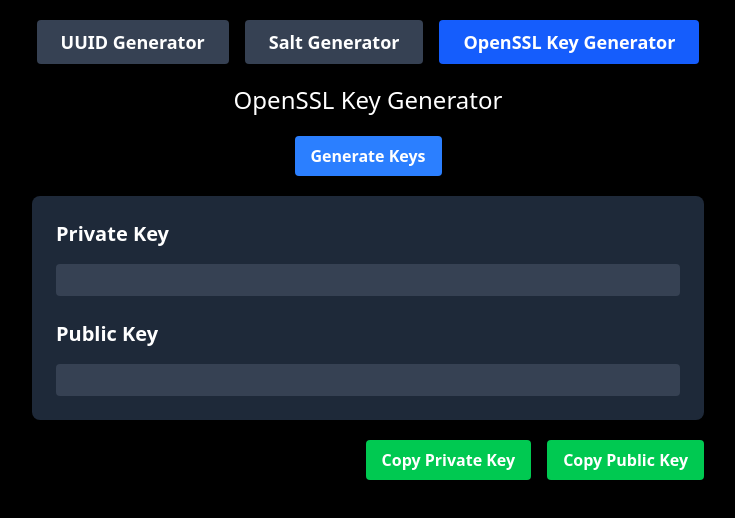
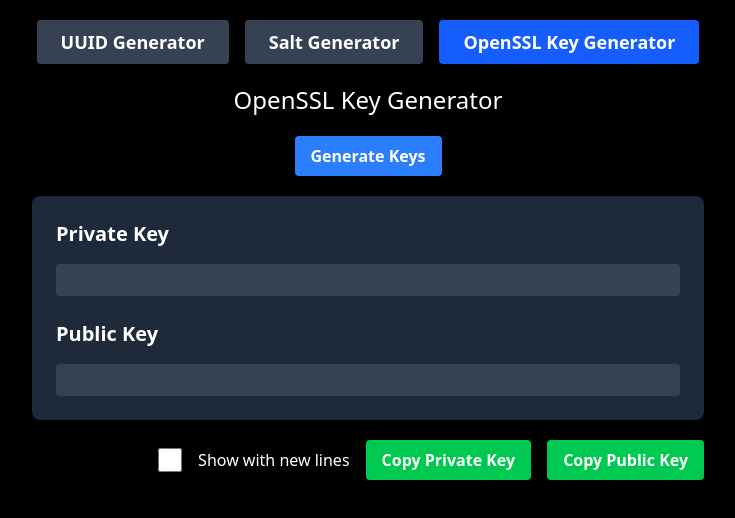
Before and after one commit to bzcom8192/uuid-gen-react, a React (Vite) app: page / in a window 1280 px wide. Both pictures are taken after a click on the button "OpenSSL Key Generator". Shown: the top 518 px of the page, without its empty margins (272-1007 px from the left). Built offline with nearby package versions, Linux system fonts and the light colour scheme.

Commit message:
feat: update version to 1.2.1 and add option to display keys with new lines

```diff
--- a/package.json
+++ b/package.json
@@ -1,7 +1,7 @@
 {
   "name": "uuid-gen-react",
   "private": true,
-  "version": "1.2.0",
+  "version": "1.2.1",
   "type": "module",
   "scripts": {
     "dev": "vite",
--- a/src/App.jsx
+++ b/src/App.jsx
@@ -124,6 +124,8 @@
   useEffect(() => {
     document.title = tabs.find(tab => tab.id === activeTab)?.label;
   }, [activeTab]);
+
+  const [showWithNewLine, setShowWithNewLine] = useState(false);
 
   return (
     <div className="w-screen h-screen bg-black overflow-y-auto">
@@ -341,14 +343,24 @@
             <div className="w-full max-w-2xl bg-gray-800 rounded-lg p-6">
               <h3 className="text-xl font-semibold mb-4">Private Key</h3>
               <pre className="bg-gray-700 p-4 rounded text-sm overflow-auto slim-scrollbar">
-                {keys.privateKey}
+                {showWithNewLine ? keys.privateKey : keys.privateKey.replaceAll("\n", "\\n")}
               </pre>
               <h3 className="text-xl font-semibold mt-6 mb-4">Public Key</h3>
               <pre className="bg-gray-700 p-4 rounded text-sm overflow-auto slim-scrollbar">
-                {keys.publicKey}
+                {showWithNewLine ? keys.publicKey : keys.publicKey.replaceAll("\n", "\\n")}
               </pre>
             </div>
             <div className="w-full max-w-2xl flex justify-end gap-4">
+              <div className="flex items-center gap-4">
+                <input
+                  id="id_showWithNewLine"
+                  type="checkbox"
+                  className="w-6 h-6"
+                  onChange={e => setShowWithNewLine(e.target.checked)}
+                  value={showWithNewLine}
+                />
+                <label htmlFor="id_showWithNewLine">Show with new lines</label>
+              </div>
               <button
                 className="bg-green-500 rounded px-4 py-2 font-semibold hover:bg-green-600 transition"
                 onClick={() => {
```
Also changed, not shown: 1 other file (tests, documents, lock files or other folders).
